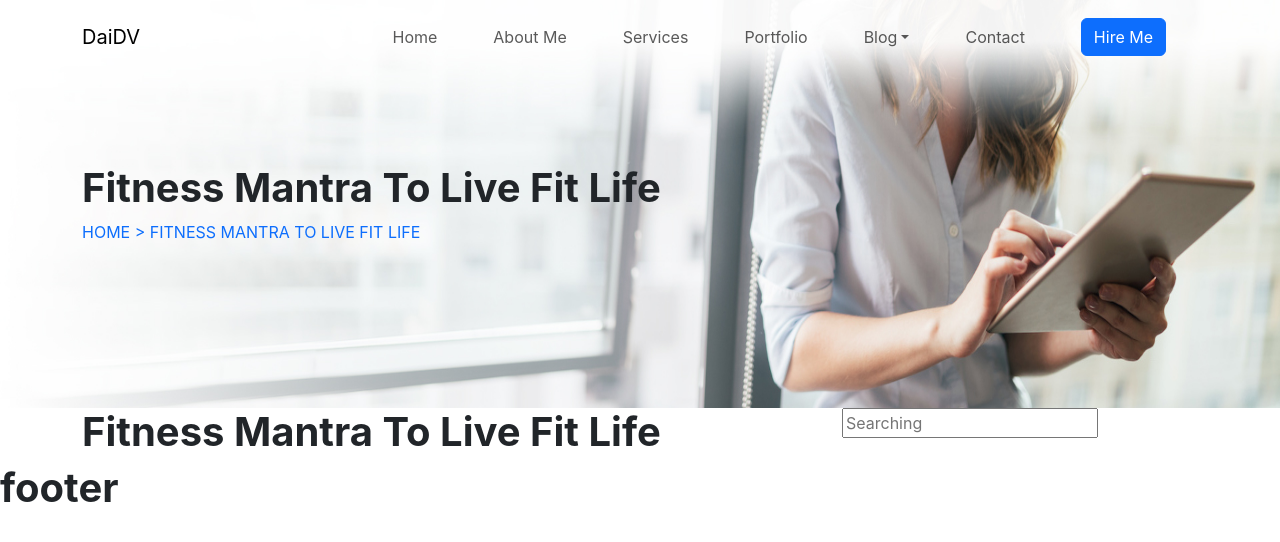
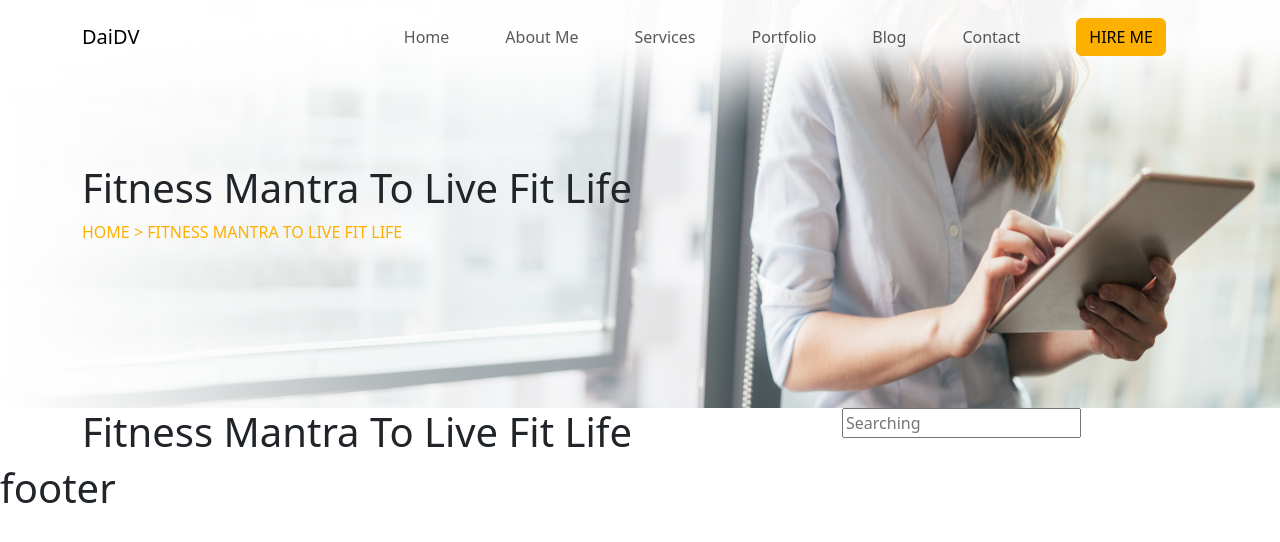
Before and after one commit to daidtech/FE_myspace, a Next.js app: page /blog in a window 1280 px wide. Shown: the top 542 px of the page. Built offline with nearby package versions, Linux system fonts and the light colour scheme.

Commit message:
update layout header

```diff
--- a/components/share/users/UserHeader.tsx
+++ b/components/share/users/UserHeader.tsx
@@ -15,8 +15,8 @@ function UserHeader() {
                 </Navbar.Brand>
                 <Navbar.Toggle aria-controls="basic-navbar-nav" />
               </div>
-              <div className={'side-bar ' + styles.wrapSideBar }>
-                <div className={'side-bar ' + styles.sideBar }>
+              <div className={styles.wrapSideBar }>
+                <div className={styles.sideBar }>
                   <Stack direction="horizontal" gap={3} className='justify-content-end '>
                     <Navbar.Collapse id="basic-navbar-nav">
                       <Nav className={styles.navBarItems}>
@@ -24,17 +24,10 @@ function UserHeader() {
                         <Nav.Link href="#link" className={styles.navBarLink}>About Me</Nav.Link>
                         <Nav.Link href="#link" className={styles.navBarLink}>Services</Nav.Link>
                         <Nav.Link href="#link" className={styles.navBarLink}>Portfolio</Nav.Link>
-                        <NavDropdown title="Blog" id="blog-drop-down" className={styles.navBarLink}>
-                          <NavDropdown.Item href="#action/3.1">
-                            Blog
-                          </NavDropdown.Item>
-                          <NavDropdown.Item href="#action/3.2">
-                            Blog detail
-                          </NavDropdown.Item>
-                        </NavDropdown>
+                        <Nav.Link href="#blogs" className={styles.navBarLink}>Blog</Nav.Link>
                         <Nav.Link href="#link" className={styles.navBarLink}>Contact</Nav.Link>
                         <Nav.Link href="#link" className={styles.navBarLink}>
-                          <Button variant="primary">Hire Me</Button>
+                          <Button variant="primary">HIRE ME</Button>
                         </Nav.Link>
                       </Nav>
                     </Navbar.Collapse>
--- a/pages/_app.tsx
+++ b/pages/_app.tsx
@@ -3,8 +3,9 @@ import { NextPage } from 'next';
 import type { AppProps } from 'next/app'
 import { ReactNode } from 'react';
 import { SSRProvider } from 'react-bootstrap';
-import 'bootstrap/dist/css/bootstrap.min.css';
 import 'styles/global.scss'
+import 'styles/custom_bootstrap.scss'
+import 'styles/variables.scss';
 
 type Page<P = {}> = NextPage<P> & {
   getLayout?: (page: ReactNode) => ReactNode;
--- /dev/null
+++ b/styles/custom_bootstrap.scss
@@ -0,0 +1,16 @@
+@import './variables.scss';
+// change the theme
+$theme-colors: (
+  "primary": $primary,
+  "secondary": #222d32,
+  "danger": #ff4136,
+);
+
+// Import Bootstrap and its default variables
+@import '~bootstrap/scss/bootstrap.scss';
+
+.navbar-nav .nav-link {
+  &.show {
+    color: $primary;
+  }
+}
--- a/styles/variables.scss
+++ b/styles/variables.scss
@@ -1,2 +1,4 @@
 $headerHeight: 58px;
 $heroHeight: 350px;
+
+$primary: #feb000;
```
